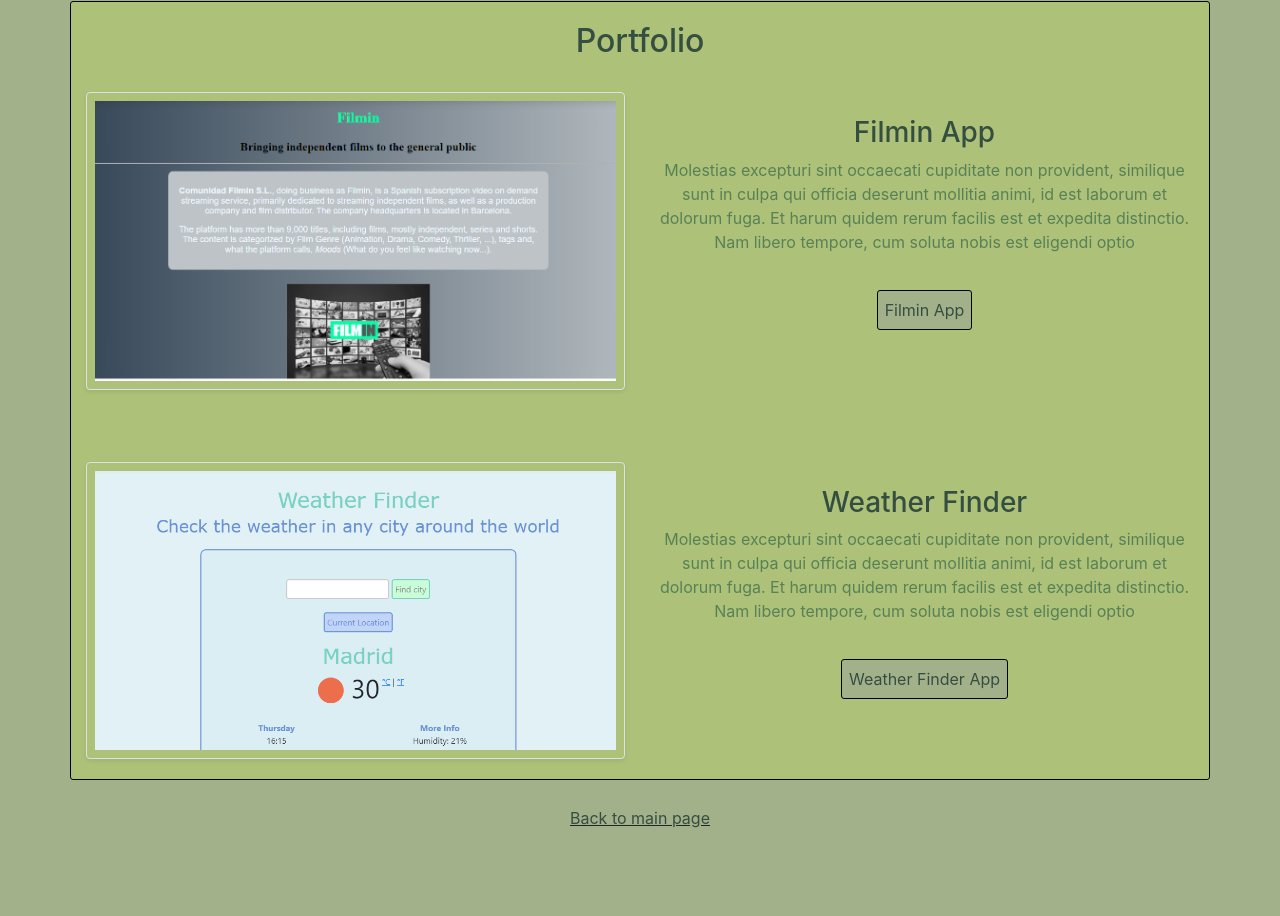
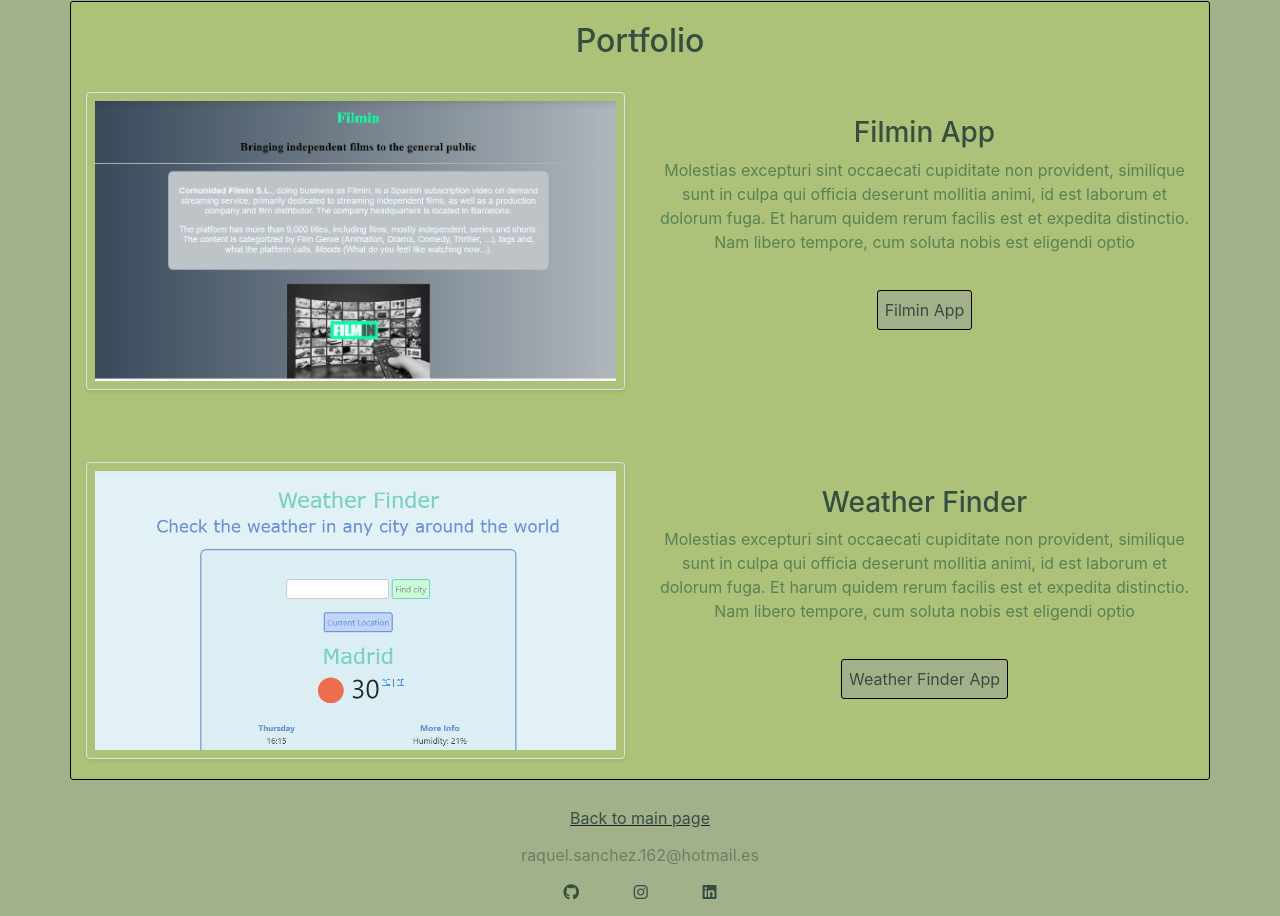
Before and after one commit to Raquel162/Portfolio, a plain HTML site: page index.html in a window 1280 px wide. Shown: the part 669-1585 px from the top of the page. Before the commit the page ends 1512 px from the top, so only its background shows below. Drawn offline with nearby package versions, Linux system fonts and the light colour scheme.

Commit message:
added footer

```diff
--- a/index.html
+++ b/index.html
@@ -191,6 +191,24 @@
       <div class="back-btn">
         <a href="index.html" title="go back to main page">Back to main page</a>
       </div>
+      <footer>
+        <div class="mail-link">
+          <a href="mailto:raquel.sanchez.162@hotmail.es"
+            >raquel.sanchez.162@hotmail.es</a
+          >
+        </div>
+        <div class="social-links">
+          <a href="https://www.github.com/raquel_162" target="_blank"
+            ><i class="fab fa-github"></i
+          ></a>
+          <a href="https://www.instagram.com/raquel_162" target="_blank"
+            ><i class="fab fa-instagram"></i
+          ></a>
+          <a href="https://www.linkedin.com/raquel_162" target="_blank"
+            ><i class="fab fa-linkedin"></i
+          ></a>
+        </div>
+      </footer>
     </div>
     <script
       src="https://code.jquery.com/jquery-3.3.1.slim.min.js"
--- a/src/style.css
+++ b/src/style.css
@@ -85,6 +85,20 @@ button:hover {
   margin-bottom: 1%;
   text-decoration: underline;
 }
+footer .mail-link {
+  color: var(--primary-color);
+  opacity: 50%;
+}
+footer a:hover {
+  color: var(--second-color);
+}
+footer .social-links {
+  margin: 1%;
+}
+footer .social-links a {
+  margin: 2%;
+  color: var(--primary-color);
+}
 @media (max-width: 800px) {
   .self-description {
     font-size: medium;
```
